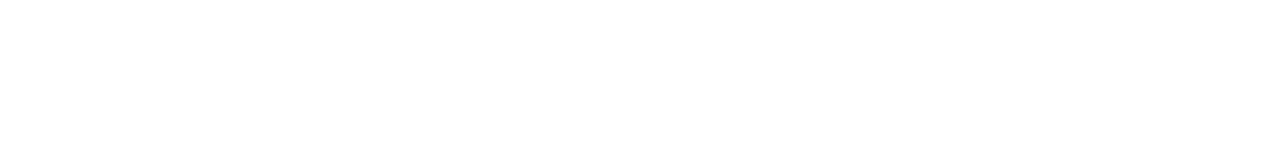
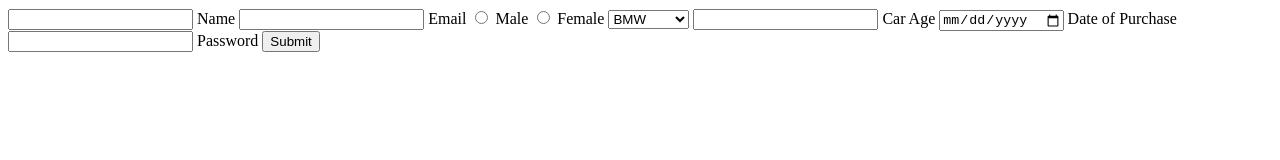
Before and after one commit to acciojob/car-insurance-form-Jayesh-Jadhav05, a website: page main.html in a window 1280 px wide. Drawn offline with Linux system fonts and the light colour scheme.

Commit message:
created a submission

```diff
--- a/main.html
+++ b/main.html
@@ -8,6 +8,28 @@
 
 <body>
 	<!-- the entire body must be written by student -->
+	<form method="">
+	<input type="text" id="name" required>
+	<label for="name"> Name</label>
+	<input type="email" id="email" required>
+	<label for="email"> Email</label>
+	<input type="radio" name="gender" value="male" required>
+	<label for="Male"> Male</label>
+	<input type="radio" name="gender" value="female" required>
+	<label for="Female"> Female</label>
+	<select id="cars">
+		<option>BMW</option>
+		<option>Audi</option>
+		<option>Mercedez</option>
+	</select>
+	<input type="number" id="carage" required>
+	<label for="carage"> Car Age</label>
+	<input type="date" id="dop" required>
+	<label for="carage"> Date of Purchase</label>
+	<input type="password" id="password" required>
+	<label for="password"> Password</label>
+	<input type="submit" id="submit" required>
+	</form>
     <script type="text/javascript" src="./script.js">
 </script>
 
```
